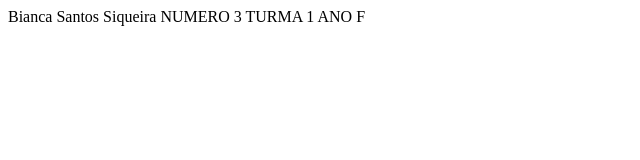
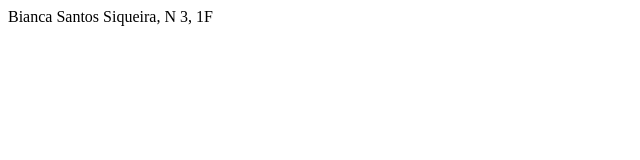
Before and after one commit to 1fBianca/meuprimeirorepositorio, a plain HTML site: page index.html in a window 1280 px wide. Shown: the whole page, without its empty margins (0-640 px from the left). Drawn offline with Linux system fonts and the light colour scheme.

Commit message:
ATUALIZAÇÃO INICIAL HTML

```diff
--- a/index.html
+++ b/index.html
@@ -1,6 +1,6 @@
 <html>
 
-  Bianca Santos Siqueira NUMERO 3 TURMA 1 ANO F
+  Bianca Santos Siqueira, N 3, 1F
 
 
-  <html>
+  </html>
```
